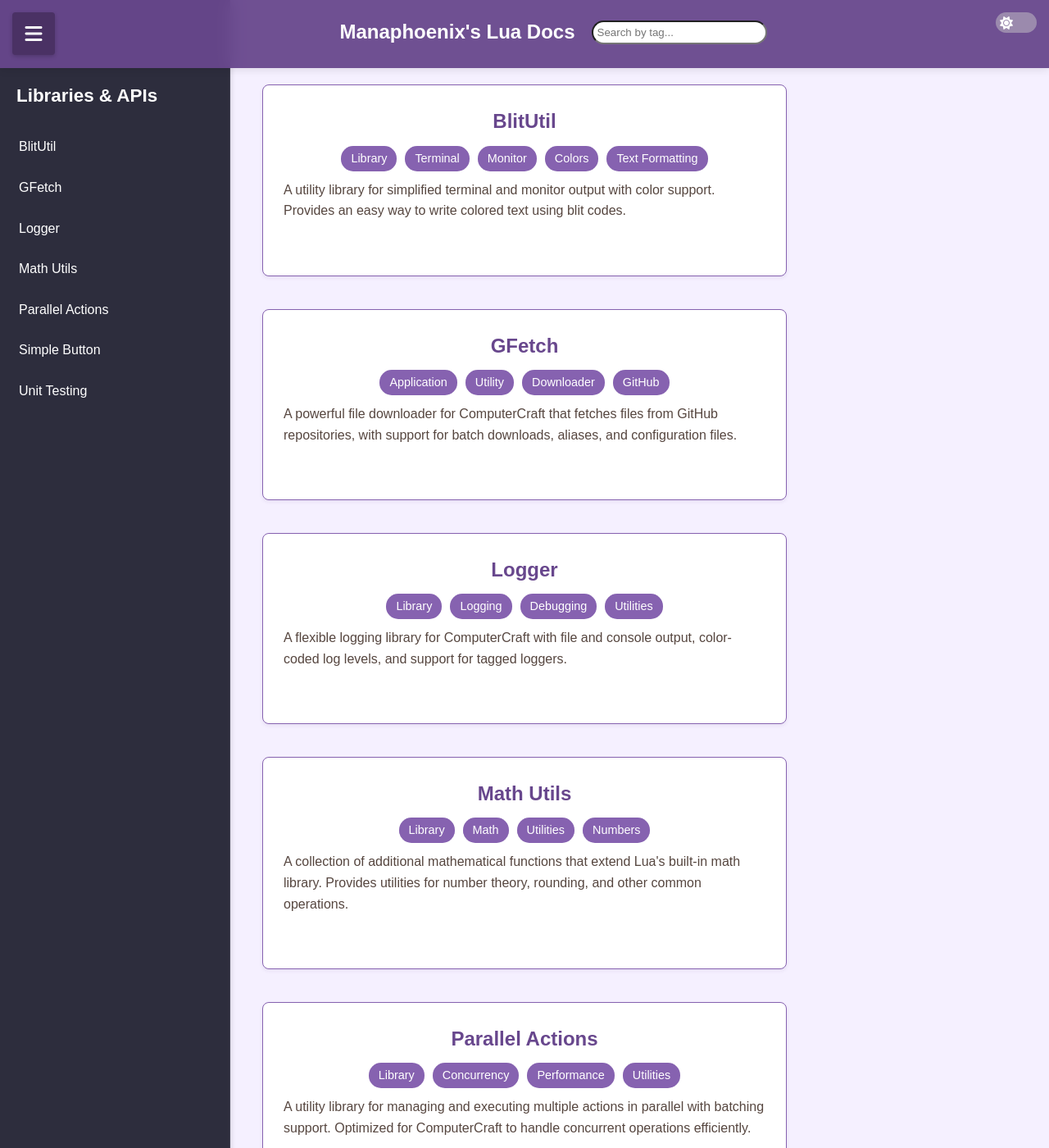
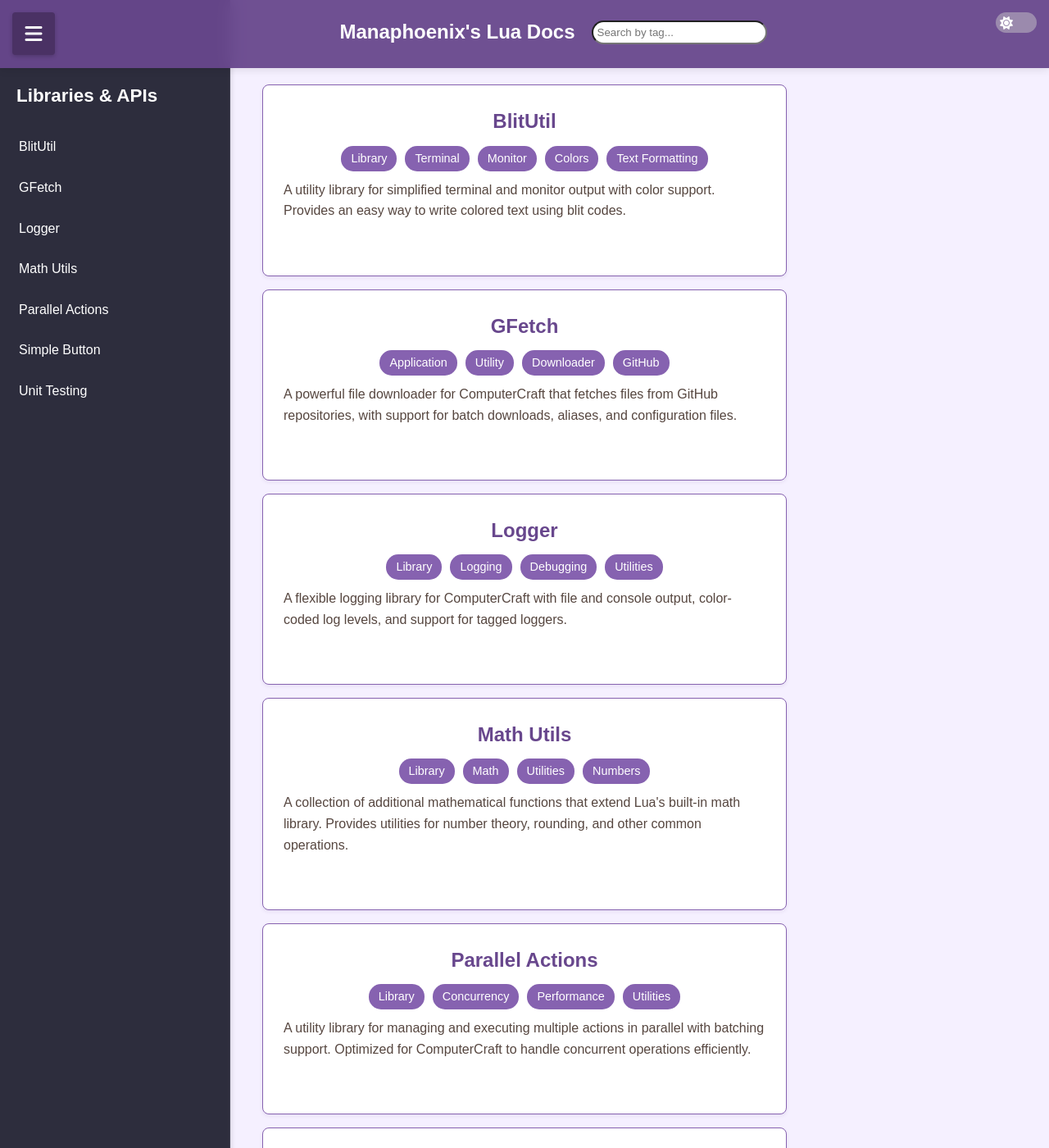
Before and after one commit to manaphoenix/CC-Code, a Jekyll site: the page built from docs/index.html, in a window 1280 px wide and 1400 px high. Shown: the whole window at 82% size. Built offline with Jekyll 4.4.1, drawn with Linux system fonts in a browser that asks for light colours.

Commit message:
reduced spacing between sections

```diff
--- a/docs/assets/css/styles.css
+++ b/docs/assets/css/styles.css
@@ -651,7 +651,7 @@ section:hover .learn-more {
 }
 
 .main-content section {
-  margin-bottom: 40px;
+  margin-bottom: 1rem;
 }
 
 .rounded-button {
```
Also changed, not shown: 2 other files.
